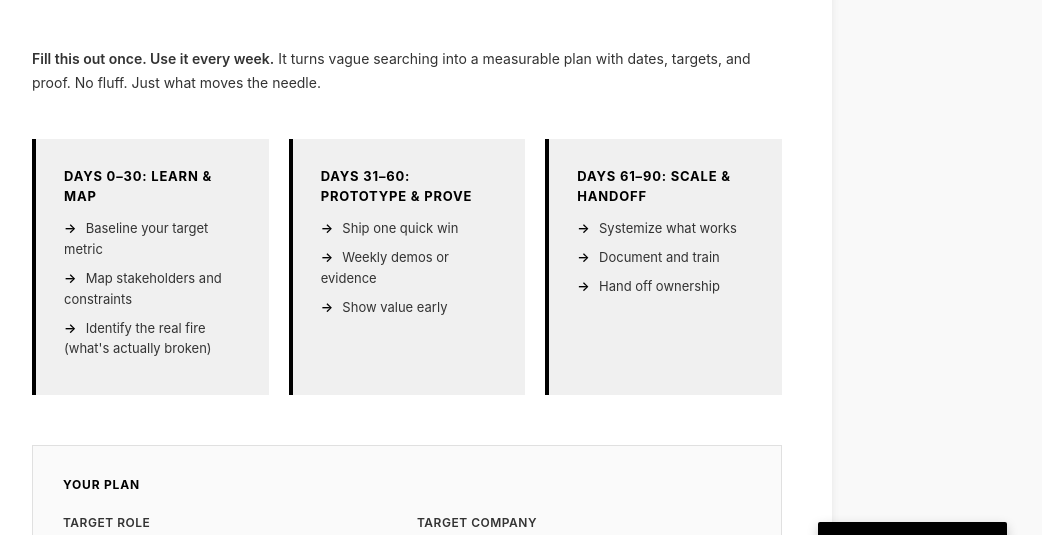
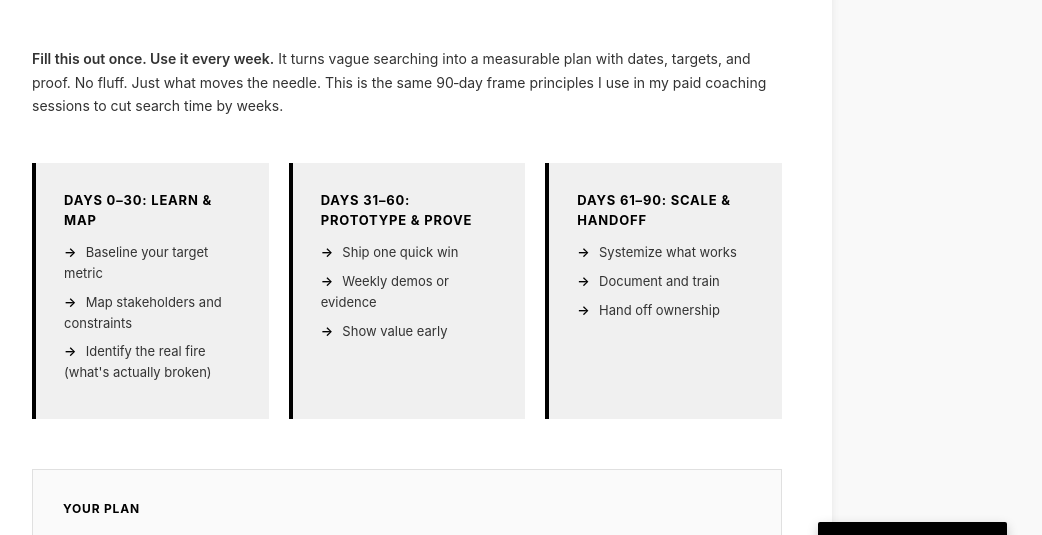
Before and after one commit to thecscafe/boring-career-coach, a plain HTML site: page index.html in a window 1280 px wide. Shown: the part 199-734 px from the top of the page, without its empty margins (233-1275 px from the left). Drawn offline with Linux system fonts and the light colour scheme.

Commit message:
Update index.html

```diff
--- a/index.html
+++ b/index.html
@@ -307,9 +307,10 @@
         </div>
 
         <!-- Intro -->
-        <div class="intro">
-            <p><strong>Fill this out once. Use it every week.</strong> It turns vague searching into a measurable plan with dates, targets, and proof. No fluff. Just what moves the needle.</p>
-        </div>
+<div class="intro">
+    <p><strong>Fill this out once. Use it every week.</strong> It turns vague searching into a measurable plan with dates, targets, and proof. No fluff. Just what moves the needle. This is the same 90‑day frame principles I use in my paid coaching sessions to cut search time by weeks.</p>
+</div>
+
 
         <!-- 3-Phase Framework -->
         <div class="frameworks">
```
